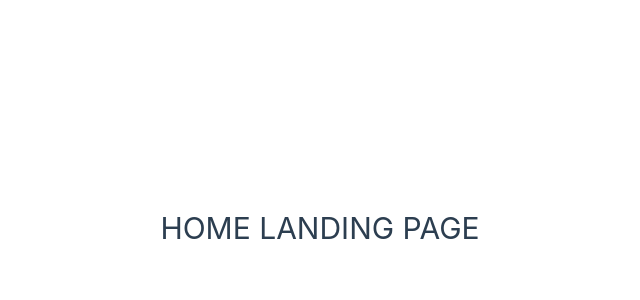
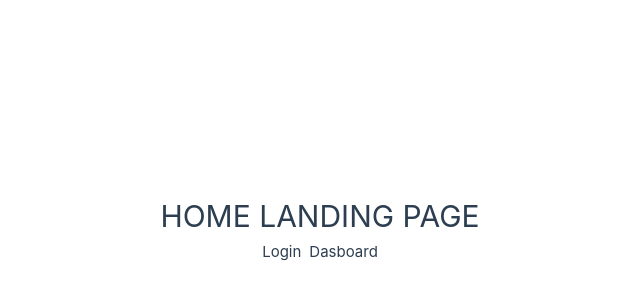
Before and after one commit to tomimandalap/boiler-vue3-pinia, a Vue app: page / in a window 1280 px wide. Shown: the part 172-472 px from the top of the page, without its empty margins (320-960 px from the left). Built offline with nearby package versions, Linux system fonts and the light colour scheme; the HTML template or start-up script is replaced by a standard one.

Commit message:
fix: router guard

```diff
--- a/src/router/index.js
+++ b/src/router/index.js
@@ -66,11 +66,15 @@ router.beforeEach((to, from, next) => {
   const isLogin = to.path.includes("login");
 
   if (isAuth) {
-    if (isLogin) next({ name: "Admin" });
-    else next();
+    if (isLogin) {
+      alert("Access diterima");
+      next({ name: "Admin" });
+    } else next();
   } else {
-    if (isAdmin) next({ name: "Login" });
-    else next();
+    if (isAdmin) {
+      alert("Access ditolak, silahkan login terlebih dahulu");
+      next({ name: "Login" });
+    } else next();
   }
 });
 
--- a/src/views/Index.vue
+++ b/src/views/Index.vue
@@ -1,7 +1,14 @@
 <script setup></script>
 
 <template>
-  <main>
+  <main class="home">
     <h1>HOME LANDING PAGE</h1>
+    <router-link to="/login">Login</router-link>
+    <router-link to="/admin">Dasboard</router-link>
   </main>
 </template>
+<style scoped>
+main.home {
+  text-align: center;
+}
+</style>
```
